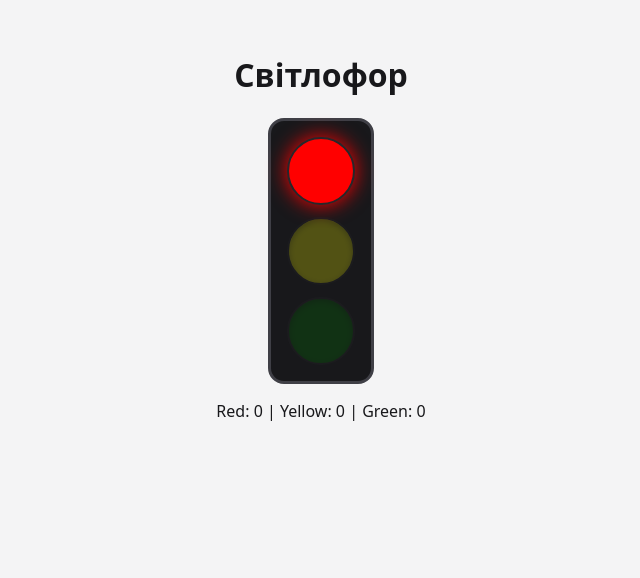
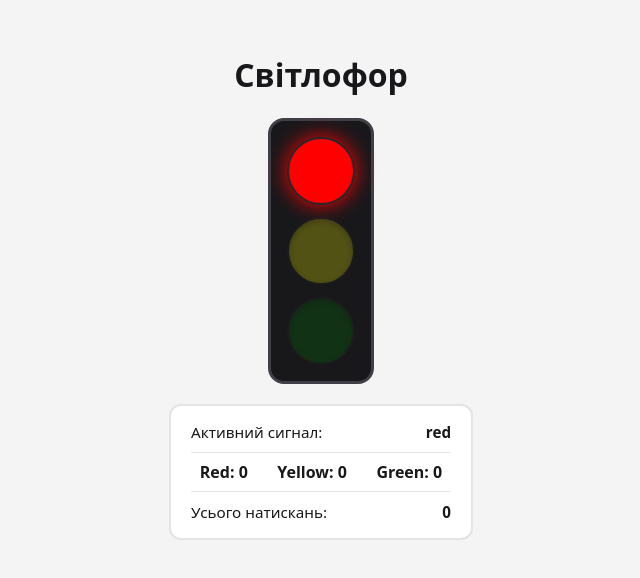
Before and after one commit to Bishop-mstr/frontend-labs, a React (Vite) app: page / in a window 1280 px wide. Shown: the top 578 px of the page, without its empty margins (319-959 px from the left). Built offline with nearby package versions, Linux system fonts and the light colour scheme.

Commit message:
feat: add StatsBar component with derived totalClicks

```diff
--- /dev/null
+++ b/src/components/StatsBar.css
@@ -0,0 +1,28 @@
+.stats-bar {
+    margin-top: 20px;
+    padding: 16px 20px;
+    background-color: #ffffff;
+    border: 2px solid #e4e4e7;
+    border-radius: 12px;
+    display: flex;
+    flex-direction: column;
+    gap: 10px;
+    min-width: 260px;
+  }
+
+  .stats-row {
+    display: flex;
+    justify-content: space-between;
+    gap: 16px;
+    font-size: 0.95rem;
+  }
+
+  .stats-counts {
+    display: flex;
+    justify-content: space-around;
+    gap: 12px;
+    padding: 8px 0;
+    border-top: 1px solid #e4e4e7;
+    border-bottom: 1px solid #e4e4e7;
+    font-weight: 600;
+  }
--- /dev/null
+++ b/src/components/StatsBar.jsx
@@ -0,0 +1,23 @@
+import './StatsBar.css'
+
+function StatsBar({ currentSignal, clicks, totalClicks }) {
+  return (
+    <div className="stats-bar">
+      <div className="stats-row">
+        <span>Активний сигнал:</span>
+        <strong>{currentSignal}</strong>
+      </div>
+      <div className="stats-counts">
+        <span>Red: {clicks.red}</span>
+        <span>Yellow: {clicks.yellow}</span>
+        <span>Green: {clicks.green}</span>
+      </div>
+      <div className="stats-row">
+        <span>Усього натискань:</span>
+        <strong>{totalClicks}</strong>
+      </div>
+    </div>
+  )
+}
+
+export default StatsBar
--- a/src/components/TrafficLights.jsx
+++ b/src/components/TrafficLights.jsx
@@ -1,5 +1,6 @@
 import { useState } from 'react'
 import Light from './Light'
+import StatsBar from './StatsBar'
 import './TrafficLights.css'
 
 function TrafficLights({ orientation = 'vertical' }) {
@@ -11,6 +12,7 @@ function TrafficLights({ orientation = 'vertical' }) {
   })
 
   const directionClass = orientation === 'horizontal' ? 'horizontal' : 'vertical'
+  const totalClicks = clicks.red + clicks.yellow + clicks.green
 
   function handleSelect(color) {
     setCurrentSignal(color)
@@ -21,15 +23,17 @@ function TrafficLights({ orientation = 'vertical' }) {
   }
 
   return (
-    <div>
+    <div style={{ display: 'inline-flex', flexDirection: 'column', alignItems: 'center' }}>
       <div className={`traffic-lights ${directionClass}`}>
         <Light color="red" isActive={currentSignal === 'red'} onSelect={handleSelect} />
         <Light color="yellow" isActive={currentSignal === 'yellow'} onSelect={handleSelect} />
         <Light color="green" isActive={currentSignal === 'green'} onSelect={handleSelect} />
       </div>
-      <p>
-        Red: {clicks.red} | Yellow: {clicks.yellow} | Green: {clicks.green}
-      </p>
+      <StatsBar
+        currentSignal={currentSignal}
+        clicks={clicks}
+        totalClicks={totalClicks}
+      />
     </div>
   )
 }
```
